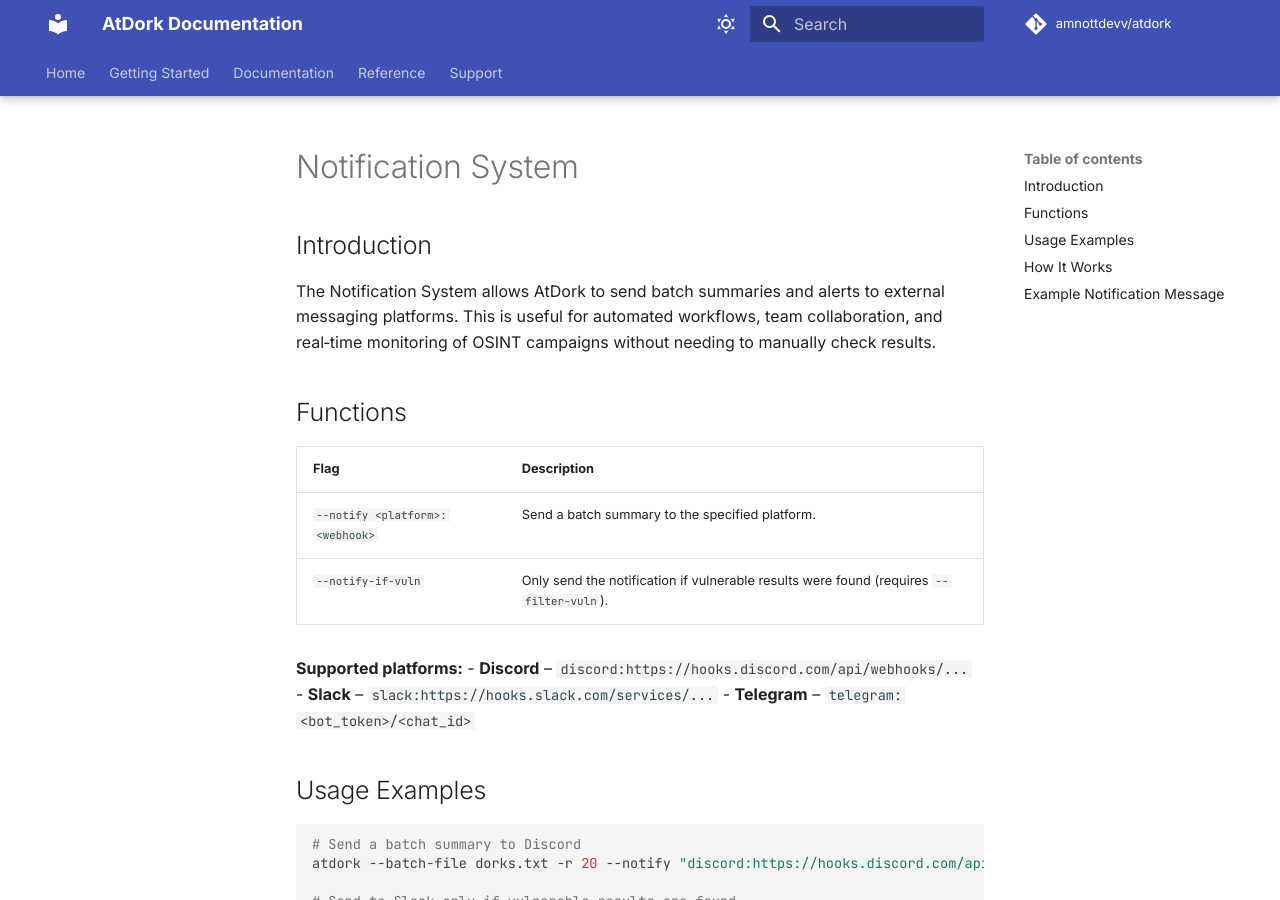
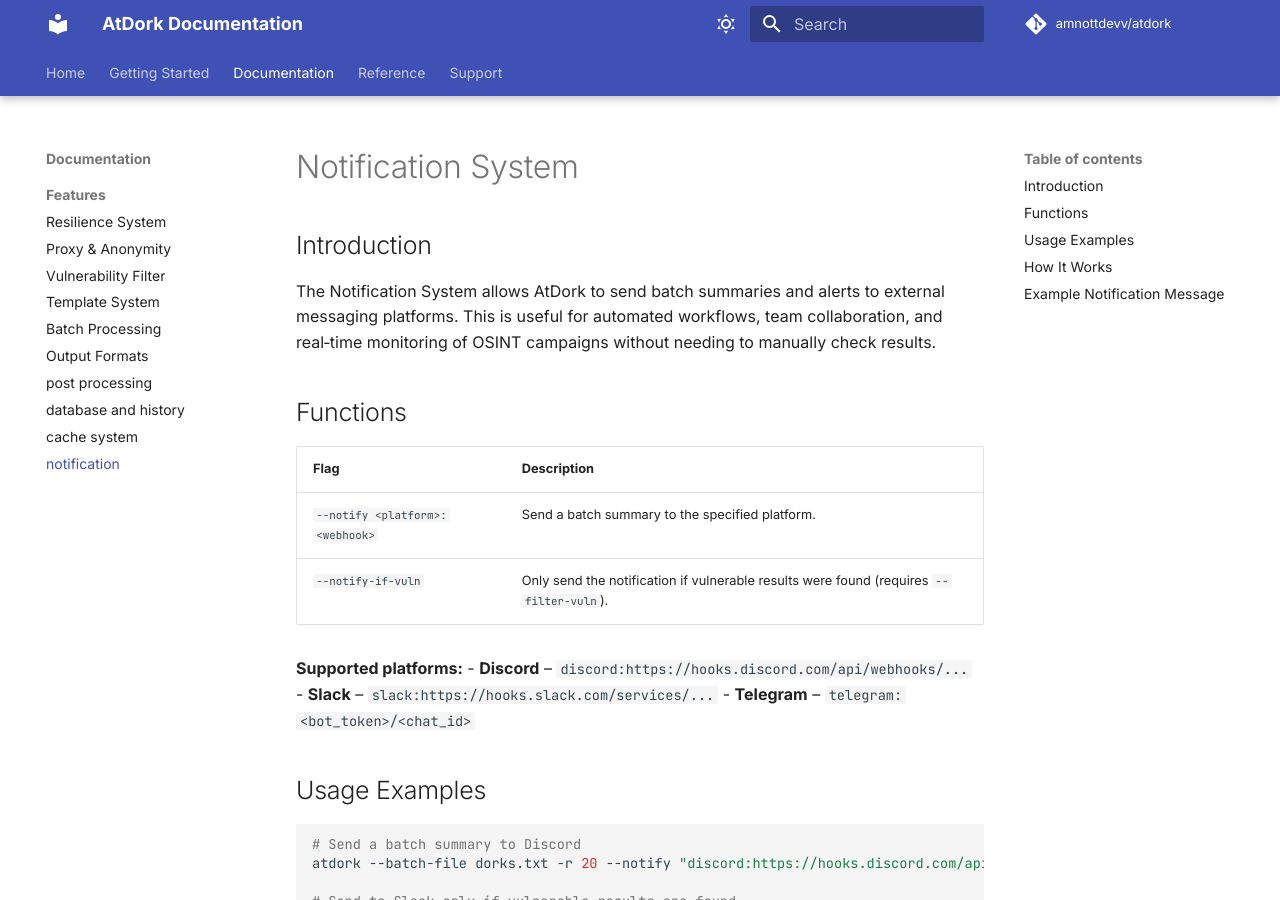
Before and after one commit to amnottdevv/AtDork, an MkDocs documentation site: the page built from docs/features/notification.md, in a window 1280 px wide and 900 px high. Built offline with MkDocs 1.6.1 and Material for MkDocs 9.7.7, drawn with Linux system fonts in a browser that asks for light colours; comment, search, counter and statistics services are not loaded.

Commit message:
Add notification feature to mkdocs navigation
Added 'notification' feature to the documentation navigation.

```diff
--- a/mkdocs.yml
+++ b/mkdocs.yml
@@ -75,6 +75,7 @@ nav:
           - post processing : features/post-processing.md
           - database and history : features/database-history.md
           - cache system : features/cache-system.md
+          - notification : features/notification.md
   - Reference:
       - CLI Reference: cli-reference.md
       - Configuration: configuration.md
```
